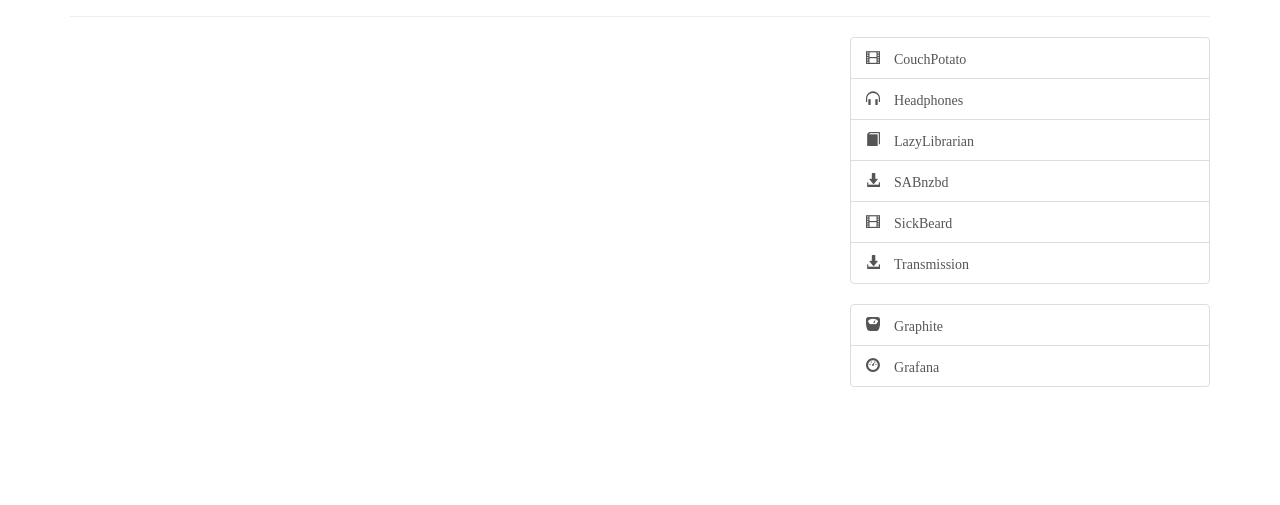
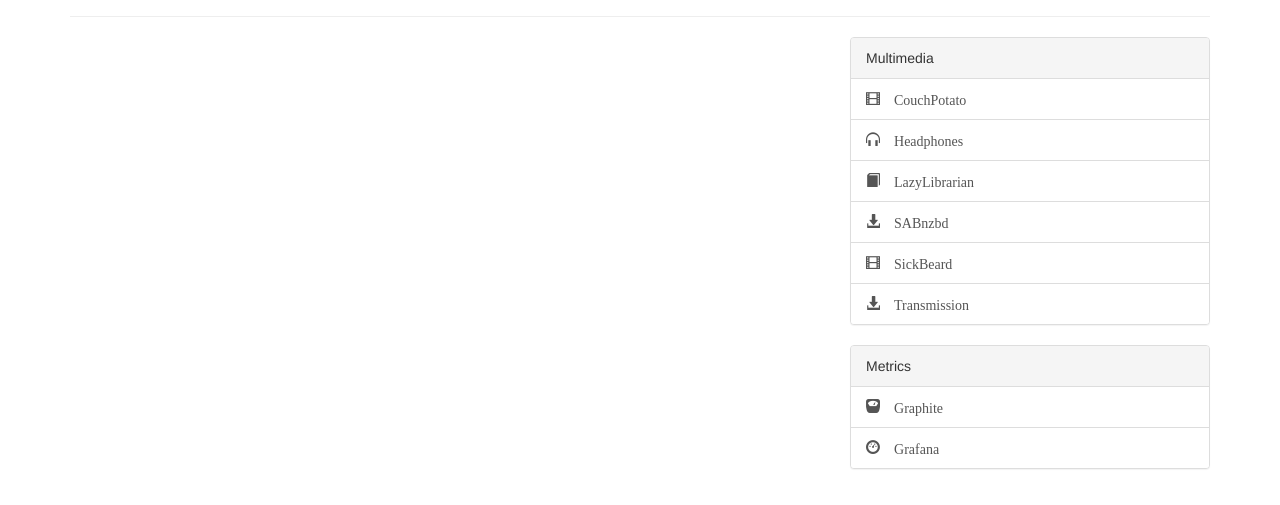
Before and after one commit to gehel/ledcom-nginx, a plain HTML site: page static/index.html in a window 1280 px wide. Shown: the part 83-588 px from the top of the page. Drawn offline with nearby package versions, Linux system fonts and the light colour scheme.

Commit message:
Better looking panels

```diff
--- a/static/index.html
+++ b/static/index.html
@@ -28,17 +28,31 @@
     <div class="row">
         <div class="col-md-8"></div>
         <div class="col-md-4">
-            <div class="list-group">
-                <a href="http://couchpotato.home.ledcom.ch" class="list-group-item"><span class="glyphicon glyphicon-film" /> CouchPotato</a>
-                <a href="http://headphones.home.ledcom.ch" class="list-group-item"><span class="glyphicon glyphicon-headphones" /> Headphones</a>
-                <a href="http://lazylibrarian.home.ledcom.ch" class="list-group-item"><span class="glyphicon glyphicon-book" /> LazyLibrarian</a>
-                <a href="http://sabnzbd.home.ledcom.ch" class="list-group-item"><span class="glyphicon glyphicon-download-alt" /> SABnzbd</a>
-                <a href="http://sickbeard.home.ledcom.ch" class="list-group-item"><span class="glyphicon glyphicon-film" /> SickBeard</a>
-                <a href="http://transmission.home.ledcom.ch" class="list-group-item"><span class="glyphicon glyphicon-download-alt" /> Transmission</a>
+            <div class="panel panel-default">
+                <div class="panel-heading">Multimedia</div>
+                <div class="list-group">
+                    <a href="http://couchpotato.home.ledcom.ch" class="list-group-item"><span
+                            class="glyphicon glyphicon-film"/> CouchPotato</a>
+                    <a href="http://headphones.home.ledcom.ch" class="list-group-item"><span
+                            class="glyphicon glyphicon-headphones"/> Headphones</a>
+                    <a href="http://lazylibrarian.home.ledcom.ch" class="list-group-item"><span
+                            class="glyphicon glyphicon-book"/> LazyLibrarian</a>
+                    <a href="http://sabnzbd.home.ledcom.ch" class="list-group-item"><span
+                            class="glyphicon glyphicon-download-alt"/> SABnzbd</a>
+                    <a href="http://sickbeard.home.ledcom.ch" class="list-group-item"><span
+                            class="glyphicon glyphicon-film"/> SickBeard</a>
+                    <a href="http://transmission.home.ledcom.ch" class="list-group-item"><span
+                            class="glyphicon glyphicon-download-alt"/> Transmission</a>
+                </div>
             </div>
-            <div class="list-group">
-                <a href="http://graphite.home.ledcom.ch" class="list-group-item"><span class="glyphicon glyphicon-scale" /> Graphite</a>
-                <a href="http://grafana.home.ledcom.ch" class="list-group-item"><span class="glyphicon glyphicon-dashboard" /> Grafana</a>
+            <div class="panel panel-default">
+                <div class="panel-heading">Metrics</div>
+                <div class="list-group">
+                    <a href="http://graphite.home.ledcom.ch" class="list-group-item"><span
+                            class="glyphicon glyphicon-scale"/> Graphite</a>
+                    <a href="http://grafana.home.ledcom.ch" class="list-group-item"><span
+                            class="glyphicon glyphicon-dashboard"/> Grafana</a>
+                </div>
             </div>
         </div>
     </div>
```
